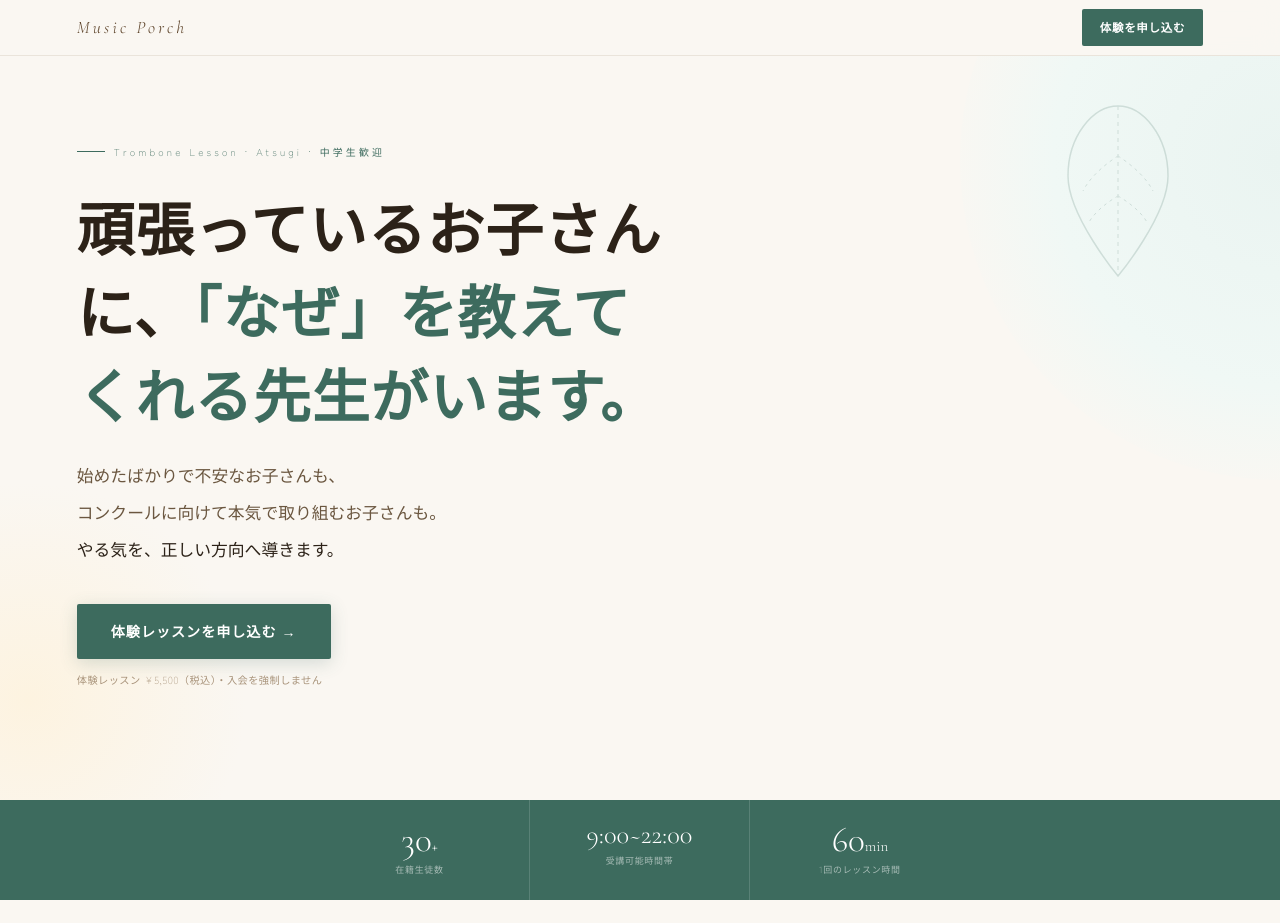
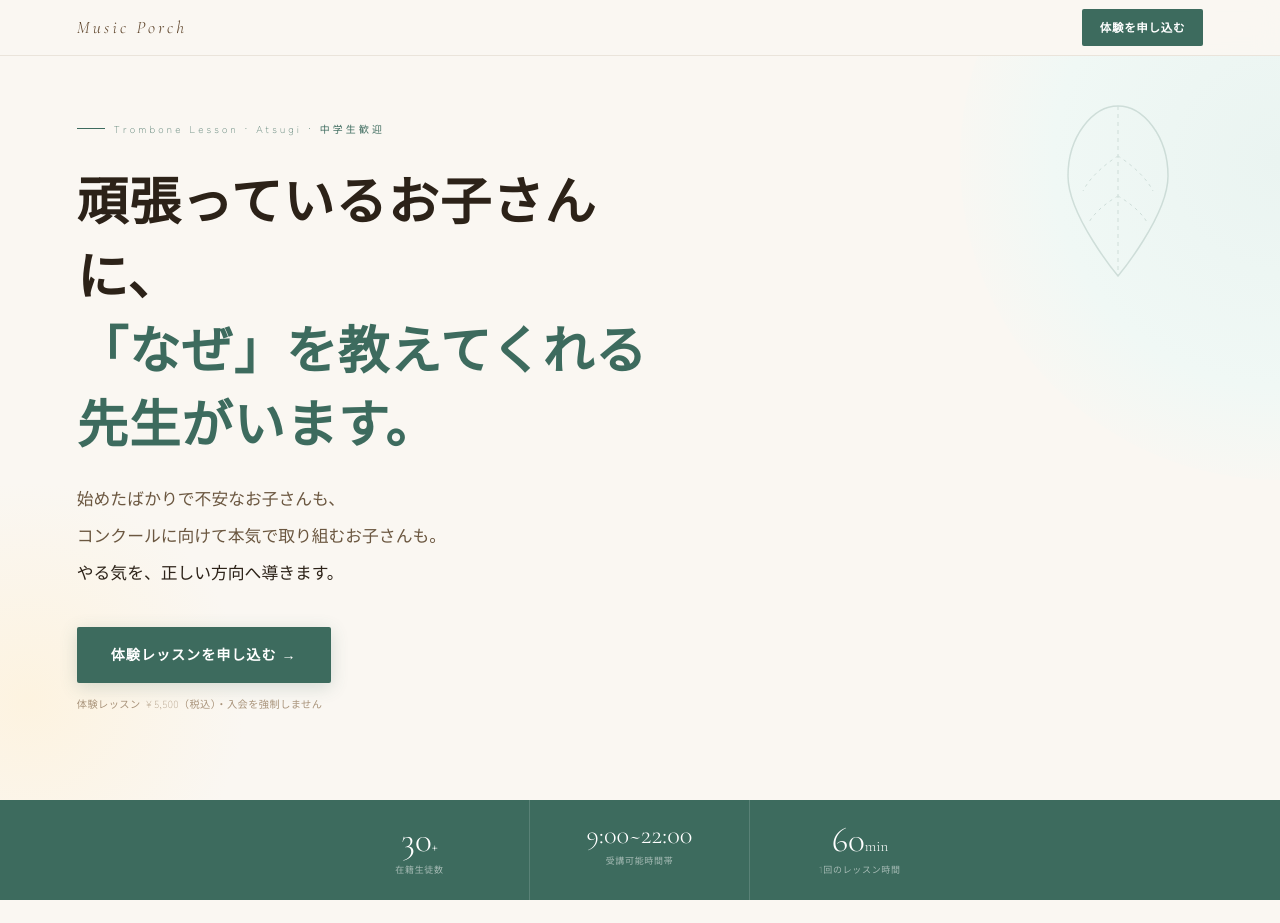
Before and after one commit to minori-kosaka/music-porch, a plain HTML site: page parent.html in a window 1280 px wide. Shown: the top 923 px of the page. Drawn offline with nearby package versions, Linux system fonts and the light colour scheme.

Commit message:
parent.html

```diff
--- a/parent.html
+++ b/parent.html
@@ -103,7 +103,7 @@ nav{
 .hero-eyebrow::before{content:'';width:28px;height:1px;background:var(--sage);}
 .hero-h1{
   font-family:'Shippori Mincho',serif;
-  font-size:clamp(2rem,4.5vw,3.8rem);
+  font-size:clamp(2rem,4vw,3.4rem);
   font-weight:600;
   color:var(--ink);
   line-height:1.45;
@@ -111,7 +111,7 @@ nav{
   margin-bottom:8px;
   opacity:0;animation:fadeup .7s .22s ease forwards;
 }
-.hero-h1 em{font-style:normal;color:var(--sage);display:inline;}
+.hero-h1 em{font-style:normal;color:var(--sage);display:block;}
 .hero-lead{
   font-size:clamp(.9rem,1.8vw,1.05rem);
   color:var(--mid);
@@ -564,7 +564,7 @@ footer small{font-size:.57rem;color:rgba(255,255,255,.2);}
   <div class="hero-inner">
     <p class="hero-eyebrow">Trombone Lesson · Atsugi · 中学生歓迎</p>
     <h1 class="hero-h1">
-      頑張っているお子さんに、<em>「なぜ」を教えてくれる先生がいます。</em>
+      頑張っているお子さんに、<br><em>「なぜ」を教えてくれる先生がいます。</em>
     </h1>
     <p class="hero-lead">
       始めたばかりで不安なお子さんも、<br>
```
